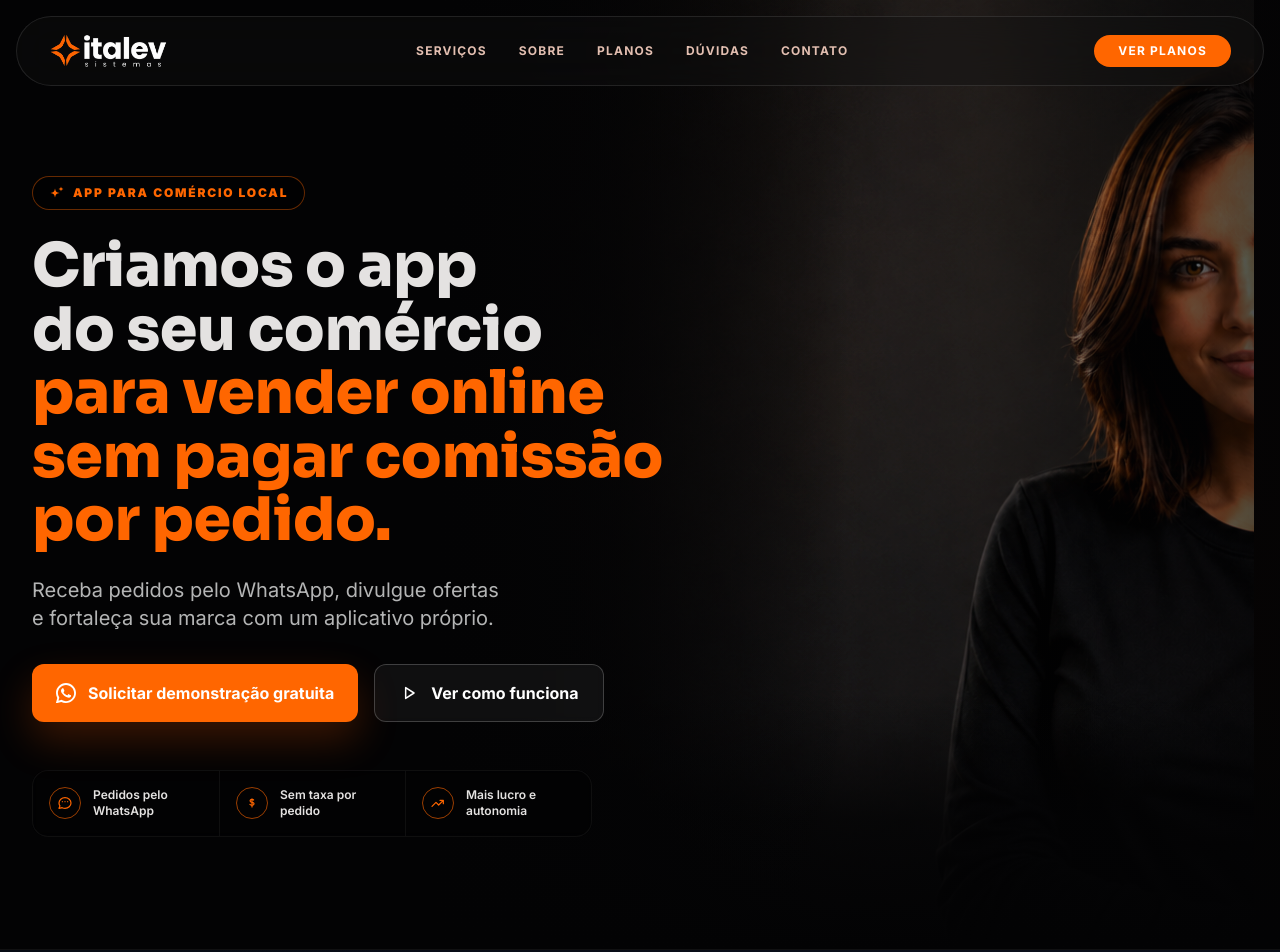
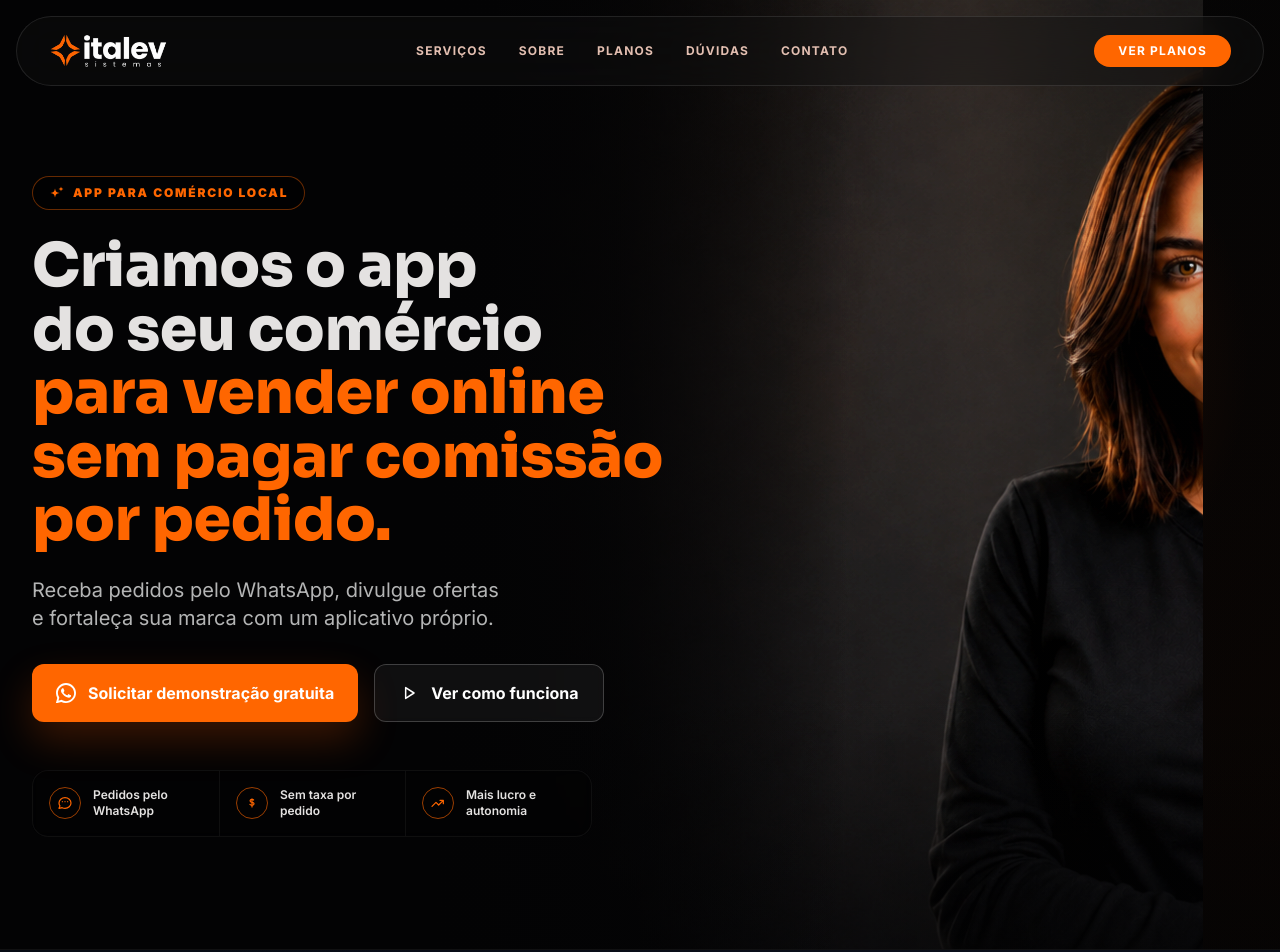
Before and after one commit to alle77fm/paginaitalev, a Next.js app: page / in a window 1280 px wide. Shown: the top 952 px of the page. Built offline with nearby package versions, Linux system fonts and the light colour scheme.

Commit message:
Clareia foto Gina: reduz overlays escuros, diminui e centraliza imagem
Co-Authored-By: Claude Sonnet 4.6 <noreply@anthropic.com>

```diff
--- a/app/page.tsx
+++ b/app/page.tsx
@@ -162,11 +162,11 @@ export default function HomePage() {
             height={941}
             priority
             sizes="64vw"
-            className="absolute bottom-0 right-[2%] z-0 hidden h-full w-[62%] object-cover object-center brightness-[1.35] md:block"
+            className="absolute bottom-0 right-[6%] z-0 hidden h-full w-[55%] object-cover object-center brightness-[1.5] md:block"
           />
 
-          <div className="absolute inset-0 z-10 bg-[linear-gradient(180deg,#030304_0%,rgba(3,3,4,0.72)_24%,rgba(3,3,4,0.08)_58%,#030304_100%)] md:bg-[linear-gradient(90deg,#030304_0%,#030304_34%,rgba(3,3,4,0.78)_48%,rgba(3,3,4,0.16)_66%,rgba(3,3,4,0.72)_100%)]" aria-hidden="true" />
-          <div className="absolute inset-x-0 bottom-0 z-10 h-64 bg-gradient-to-t from-[#030304] via-[#030304]/80 to-transparent" aria-hidden="true" />
+          <div className="absolute inset-0 z-10 bg-[linear-gradient(180deg,#030304_0%,rgba(3,3,4,0.72)_24%,rgba(3,3,4,0.08)_58%,#030304_100%)] md:bg-[linear-gradient(90deg,#030304_0%,#030304_34%,rgba(3,3,4,0.78)_48%,rgba(3,3,4,0.05)_66%,rgba(3,3,4,0.25)_100%)]" aria-hidden="true" />
+          <div className="absolute inset-x-0 bottom-0 z-10 h-64 bg-gradient-to-t from-[#030304]/60 via-[#030304]/30 to-transparent" aria-hidden="true" />
           <div className="absolute left-0 top-0 z-10 hidden h-full w-2/3 bg-[linear-gradient(90deg,#030304_0%,rgba(3,3,4,0.94)_52%,transparent_100%)] md:block" aria-hidden="true" />
 
           <div className="relative z-20 mx-auto flex min-h-[800px] max-w-[1440px] flex-col px-margin-mobile pb-[350px] md:min-h-[720px] md:justify-center md:px-gutter md:pb-28">
```
